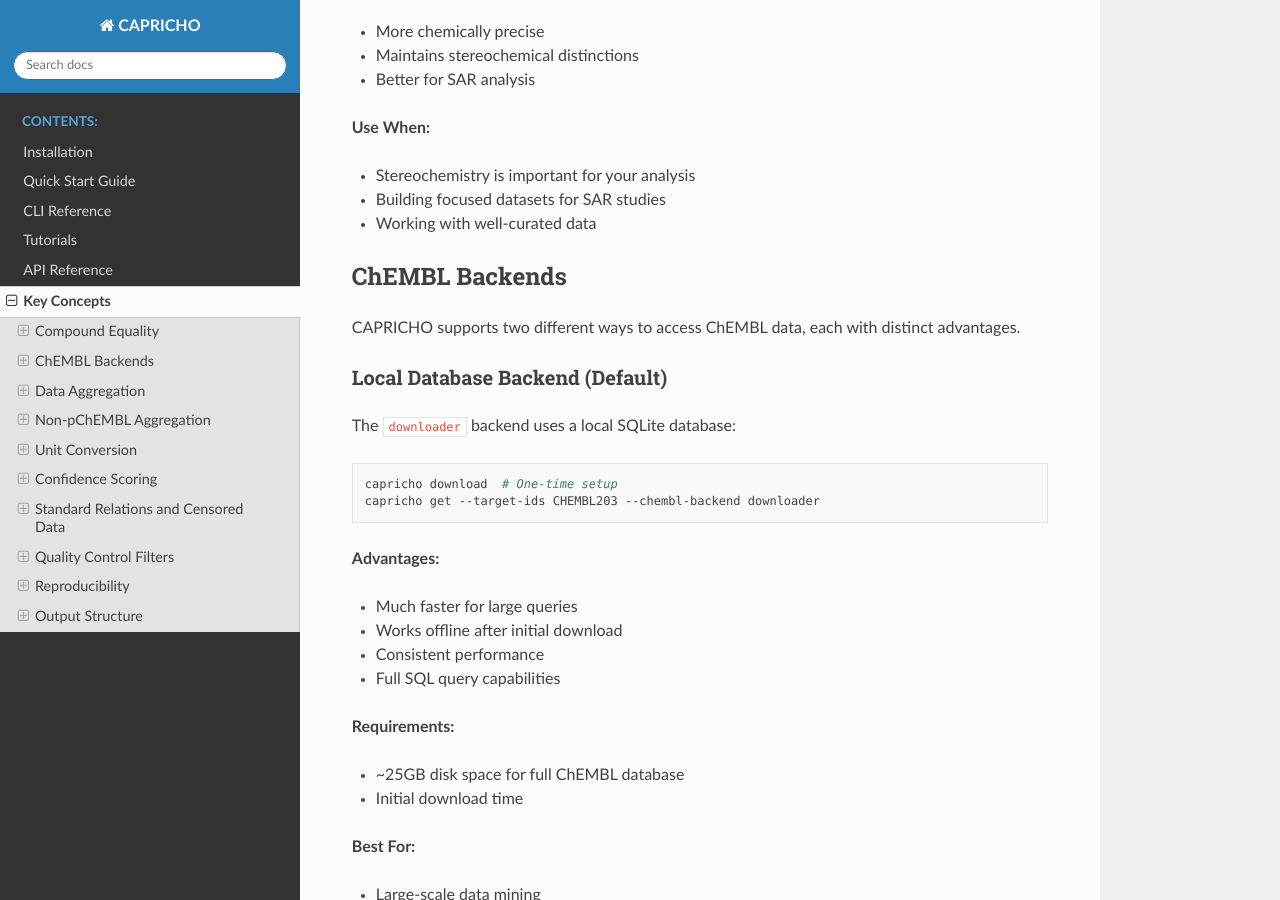
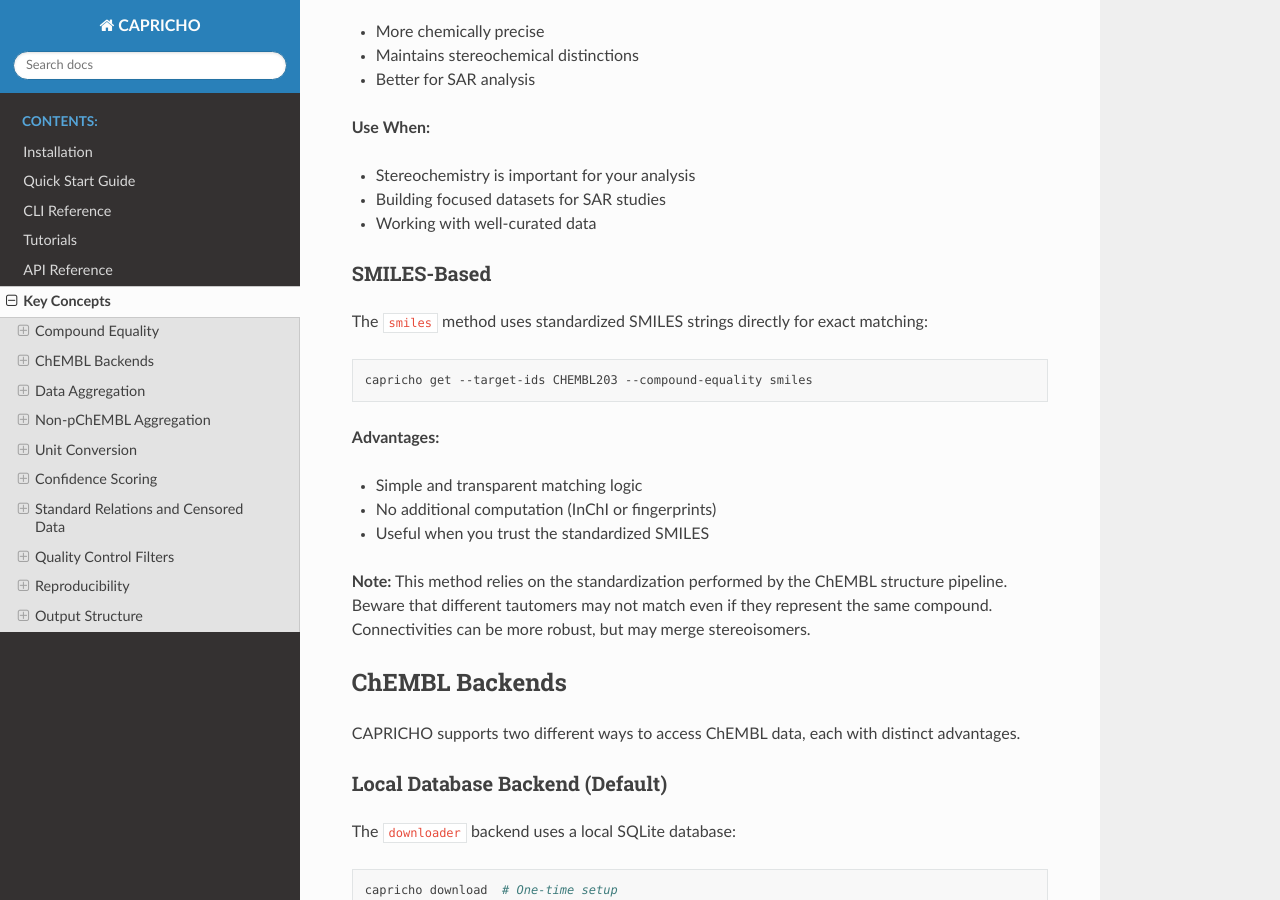
Before and after one commit to CDDLeiden/Capricho, a Sphinx documentation site: the page built from docs/source/concepts.md, in a window 1280 px wide and 900 px high, scrolled down 1031 px. Built offline with Sphinx 7.4.7 and the Read the Docs theme 3.1.0, drawn with Linux system fonts in a browser that asks for light colours.

Commit message:
Add information on the smiles-based same-cpd identification

````diff
--- a/docs/source/concepts.md
+++ b/docs/source/concepts.md
@@ -41,6 +41,21 @@ capricho get --target-ids CHEMBL203 --compound-equality mixed_fp
 - Stereochemistry is important for your analysis
 - Building focused datasets for SAR studies
 - Working with well-curated data
+
+### SMILES-Based
+
+The `smiles` method uses standardized SMILES strings directly for exact matching:
+
+```bash
+capricho get --target-ids CHEMBL203 --compound-equality smiles
+```
+
+**Advantages:**
+- Simple and transparent matching logic
+- No additional computation (InChI or fingerprints)
+- Useful when you trust the standardized SMILES
+
+**Note:** This method relies on the standardization performed by the ChEMBL structure pipeline. Beware that different tautomers may not match even if they represent the same compound. Connectivities can be more robust, but may merge stereoisomers.
 
 ## ChEMBL Backends
 
````
Also changed, not shown: docs/source/cli-reference.md (+2 -1 lines).
